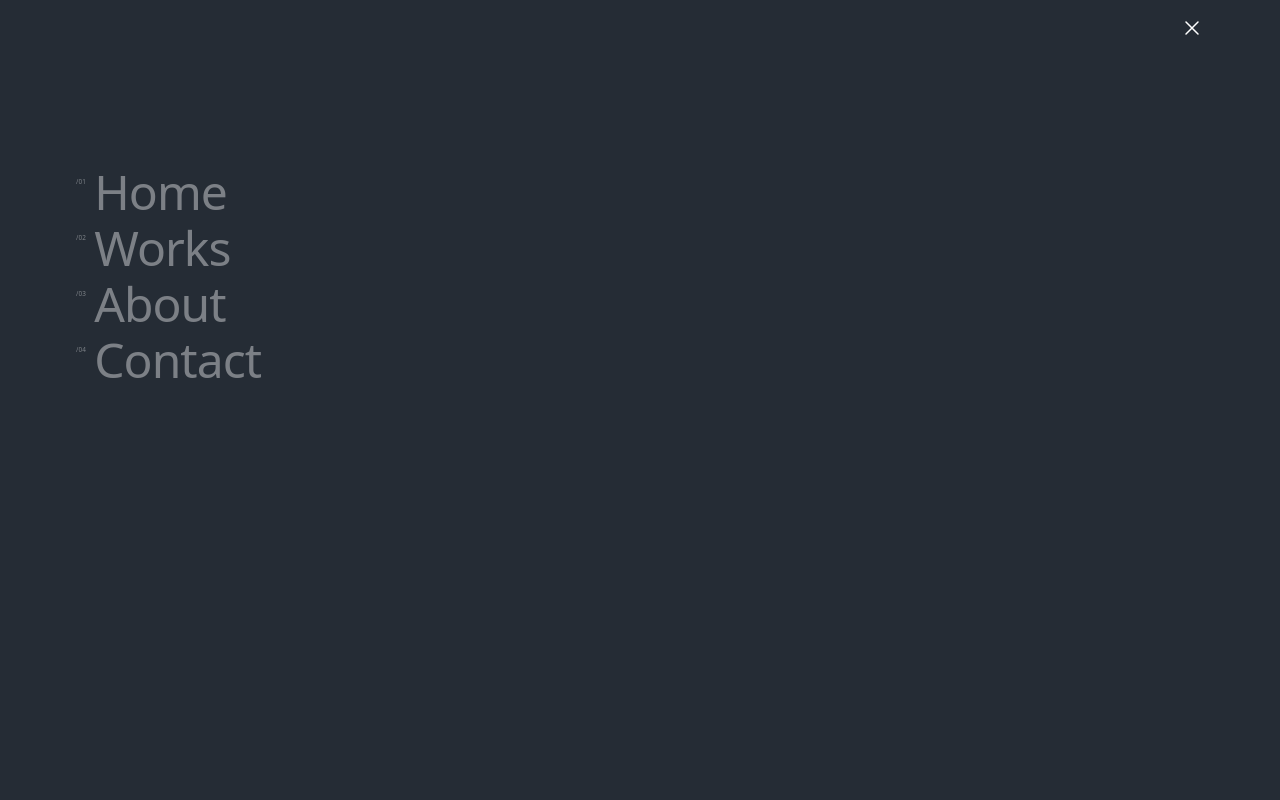
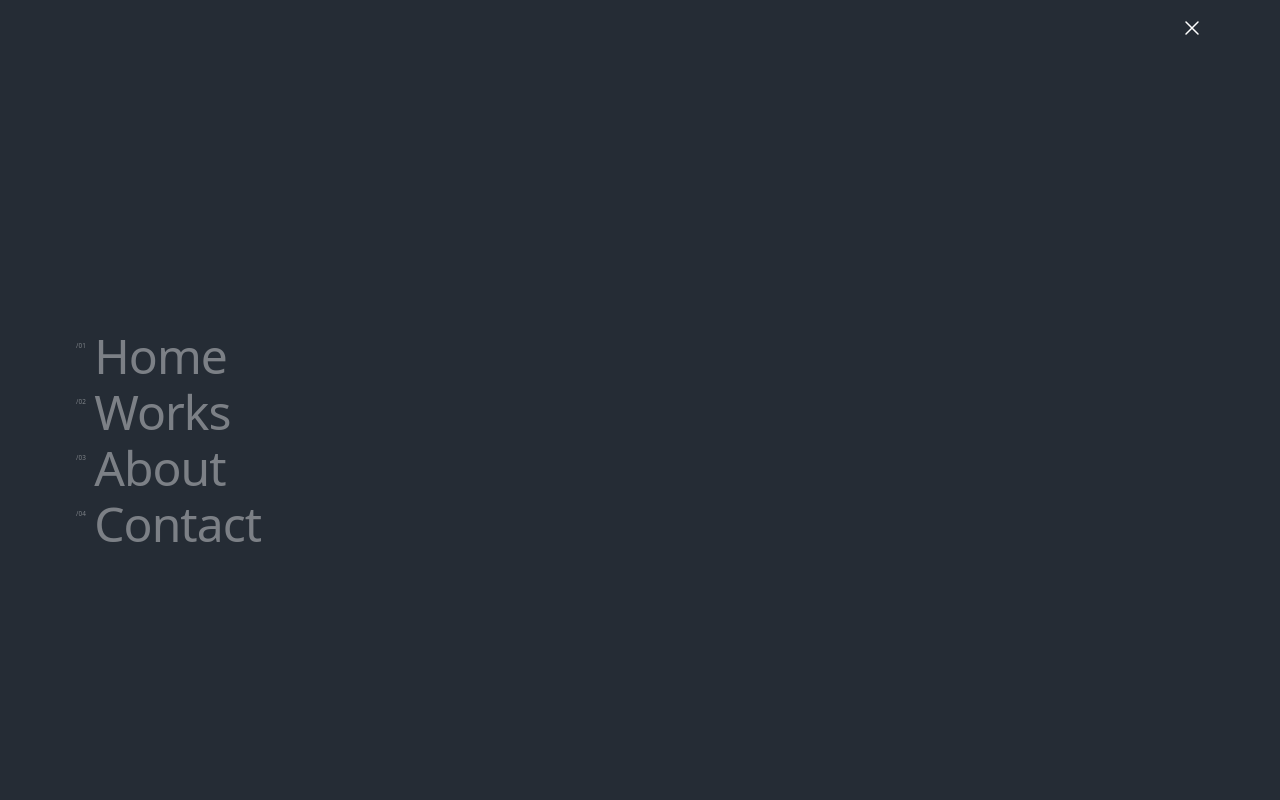
Before and after one commit to xdelmo/eliotbesson, a React (Create React App) app: page / in a window 1280 px wide. Both pictures are taken after a click on the element 1192 px from the left and 28 px from the top of the page. Shown: the top 800 px of the page. Built offline with nearby package versions, Linux system fonts and the light colour scheme.

Commit message:
FIX: menu placement

```diff
--- a/src/components/Navbar.jsx
+++ b/src/components/Navbar.jsx
@@ -109,7 +109,7 @@ function Navbar() {
                 </svg>
               </div>
 
-              <ul className="flex h-full flex-col  text-lightDesaturated gap-2 mt-32">
+              <ul className="flex h-screen  flex-col justify-center text-lightDesaturated gap-2">
                 {navLinks.map((nav) => (
                   <li
                     key={nav.id}
```
